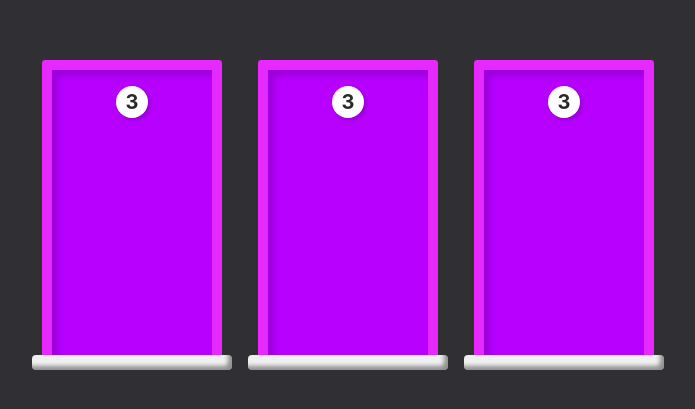
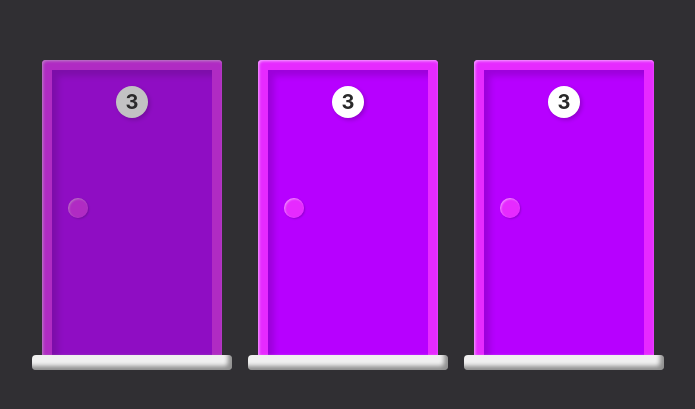
Before and after one commit to calebesg/game-doors, a Next.js app: page / in a window 1280 px wide. Shown: the part 185-594 px from the top of the page, without its empty margins (292-987 px from the left). Built offline with nearby package versions, Linux system fonts and the light colour scheme.

Commit message:
create door class

```diff
--- a/src/components/Door.jsx
+++ b/src/components/Door.jsx
@@ -1,11 +1,12 @@
 import styles from "../styles/components/Door.module.css";
 
-export default function Door() {
+export default function Door({ selected }) {
   return (
     <div className={styles.area}>
-      <div className={styles.frame}>
+      <div className={`${styles.frame} ${selected ? styles.selected : ""}`}>
         <div className={styles.door}>
           <span className={styles.number}>3</span>
+          <span className={styles.knob}></span>
         </div>
       </div>
       <div className={styles.floor}></div>
--- a/src/pages/index.jsx
+++ b/src/pages/index.jsx
@@ -17,7 +17,7 @@ export default function Home() {
         style={{ display: "flex", gap: "1rem", flexDirection: "row" }}
       >
         {/* <Gift /> */}
-        <Door />
+        <Door selected />
         <Door />
         <Door />
       </main>
--- a/src/styles/components/Door.module.css
+++ b/src/styles/components/Door.module.css
@@ -1,4 +1,5 @@
 .area {
+  position: relative;
   display: flex;
   flex-direction: column;
   align-items: center;
@@ -7,6 +8,7 @@
 }
 
 .frame {
+  position: relative;
   width: 90%;
   height: 100%;
   border-top-left-radius: 4px;
@@ -14,6 +16,20 @@
   border-left: 10px solid rgb(230, 42, 255);
   border-right: 10px solid rgb(230, 42, 255);
   border-top: 10px solid rgb(230, 42, 255);
+}
+
+.frame::before {
+  content: "";
+  position: absolute;
+  top: -10px;
+  left: -10px;
+  bottom: 0;
+  right: -10px;
+  border-top-left-radius: 4px;
+  border-top-right-radius: 4px;
+
+  background-color: transparent;
+  box-shadow: inset 1px 1px 3px rgba(255, 255, 255, 0.6);
 }
 
 .door {
@@ -39,6 +55,36 @@
   box-shadow: 2px 2px 4px rgba(0, 0, 0, 0.2);
 }
 
+.knob {
+  width: 1.25rem;
+  height: 1.25rem;
+  border-radius: 50%;
+  background-color: rgb(230, 42, 255);
+  box-shadow: inset 1px 1px 2px #ffffff77;
+  position: absolute;
+  top: 45%;
+  left: 10%;
+  cursor: grab;
+  z-index: 5;
+}
+
+.door::after {
+  content: "";
+  width: 1.25rem;
+  height: 1.25rem;
+  border-radius: 50%;
+  background-color: transparent;
+  box-shadow: 1px 1px 2px rgba(0, 0, 0, 0.2);
+
+  position: absolute;
+  top: 45%;
+  left: 10%;
+}
+
+.selected {
+  animation: pulse 1.5s ease-in-out infinite;
+}
+
 .floor {
   height: 1rem;
   width: 100%;
@@ -46,3 +92,15 @@
   border-radius: 4px;
   box-shadow: inset -4px -4px 4px rgba(0, 0, 0, 0.4);
 }
+
+@keyframes pulse {
+  0% {
+    opacity: 1;
+  }
+  50% {
+    opacity: 0.6;
+  }
+  100% {
+    opacity: 1;
+  }
+}
```
Also changed, not shown: src/models/Door.js (added, +44 -0 lines).
